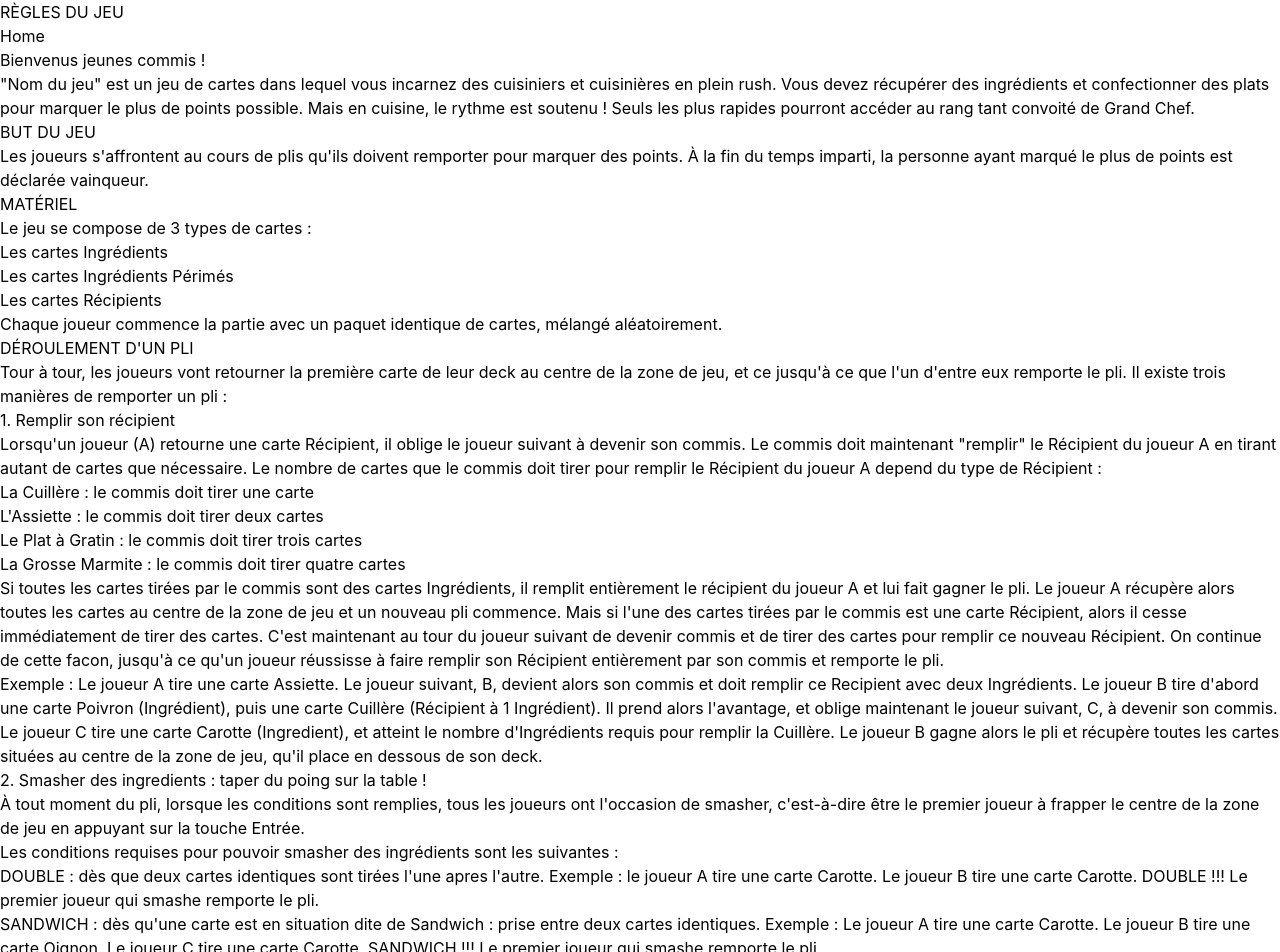
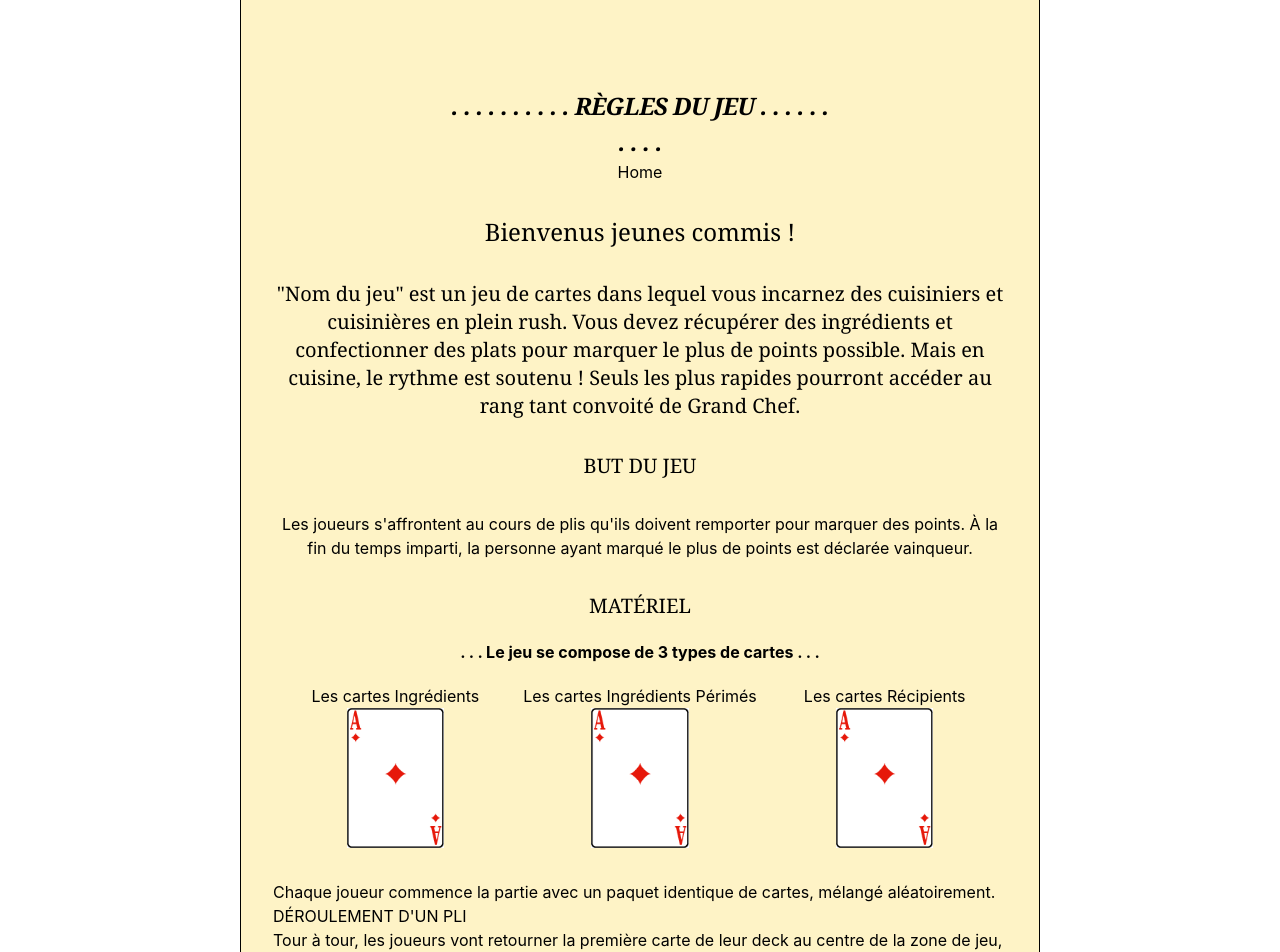
Before and after one commit to MouaipS/Transcendance, a React (Vite) app in the folder frontend/: page /rules in a window 1280 px wide. Shown: the top 952 px of the page. Built offline with nearby package versions, Linux system fonts and the light colour scheme.

Commit message:
fusiontailwind [ADD] modif rules
ajout du css de la page rules

```diff
--- a/frontend/src/components/pages/Rules.jsx
+++ b/frontend/src/components/pages/Rules.jsx
@@ -12,29 +12,73 @@ export function Rules () {
 
 
 	return <>
-	<h1>RÈGLES DU JEU</h1>
+	<div className="absolute flex flex-col left-60 right-60 min-h-full px-6 py-12 lg:px-8 border-l-1 border-r-1 bg-amber-100">
+		<div className="relative sm:mx-auto sm:w-full sm:max-w-sm">
+			<h1 className="font-serif italic mt-10 text-center text-2xl/9 font-bold tracking-tight text-black">. . . . . . . . . . RÈGLES DU JEU . . . . . . . . . .</h1>
+		</div>
+
 	<button onClick={navigateHome}>Home</button>
 	<ul/>
-	<h2>Bienvenus jeunes commis !</h2>
-	<p>
+
+	<div className="mt-8 mb-8">
+		<h2 className="font-serif text-center text-2xl">Bienvenus jeunes commis !</h2>
+	</div>
+
+	<div className="mb-8">
+	<p className="font-serif text-xl text-center">
 		"Nom du jeu" est un jeu de cartes dans lequel vous incarnez des cuisiniers et
 		cuisinières en plein rush. Vous devez récupérer des ingrédients et confectionner
 		des plats pour marquer le plus de points possible. Mais en cuisine, le rythme est
 		soutenu ! Seuls les plus rapides pourront accéder au rang tant convoité de Grand Chef.
 	</p>
-	<h2>BUT DU JEU</h2>
-	<p>
+	</div>
+
+	<div className="mb-8">
+		<h2 className="font-serif text-xl text-center">BUT DU JEU</h2>
+	</div>
+
+	<div className="mb-8">
+	<p className="text-center">
 		Les joueurs s'affrontent au cours de plis qu'ils doivent remporter pour marquer
 		des points. À la fin du temps imparti, la personne ayant marqué le plus de
 		points est déclarée vainqueur.
 	</p>
-	<h2>MATÉRIEL</h2>
-	<p>Le jeu se compose de 3 types de cartes :</p>
-	<ul>
-			<li>Les cartes Ingrédients</li>
-    		<li>Les cartes Ingrédients Périmés</li>
-    		<li>Les cartes Récipients</li>
-	</ul>
+	</div>
+
+	<div className="mb-5">
+		<h2 className="font-serif text-xl text-center">MATÉRIEL</h2>
+	</div>
+
+	<div className="mb-5">
+		<h1 className="text-center font-bold">. . . Le jeu se compose de 3 types de cartes . . .</h1>
+	</div>
+
+	<div className="flex flex-row mb-8">
+		<div className="basis-1/3">
+			<p className="text-center">Les cartes Ingrédients</p>
+			<img
+				alt="logo"
+				src="src/components/images/carte.png"
+				className="mx-auto h-35 w-auto"
+			/>
+		</div>
+		<div className="basis-1/3">
+			<p className="text-center">Les cartes Ingrédients Périmés</p>
+			<img
+				alt="logo"
+				src="src/components/images/carte.png"
+				className="mx-auto h-35 w-auto"
+			/>
+		</div>
+		<div className="basis-1/3">
+			<p className="text-center">Les cartes Récipients</p>
+			<img
+				alt="logo"
+				src="src/components/images/carte.png"
+				className="mx-auto h-35 w-auto"
+			/>
+		</div>
+	</div>
 	<p>
 		Chaque joueur commence la partie avec un paquet identique de cartes,
 		mélangé aléatoirement.
@@ -142,5 +186,6 @@ export function Rules () {
 		NB 2 : Attention aux ingrédients périmés ! (à faire)
 	</p>
 	<button onClick={navigateHome}>Home</button>
+	</div>
 	</>
 }
```
Also changed, not shown: frontend/src/components/images/carte.png (added).
